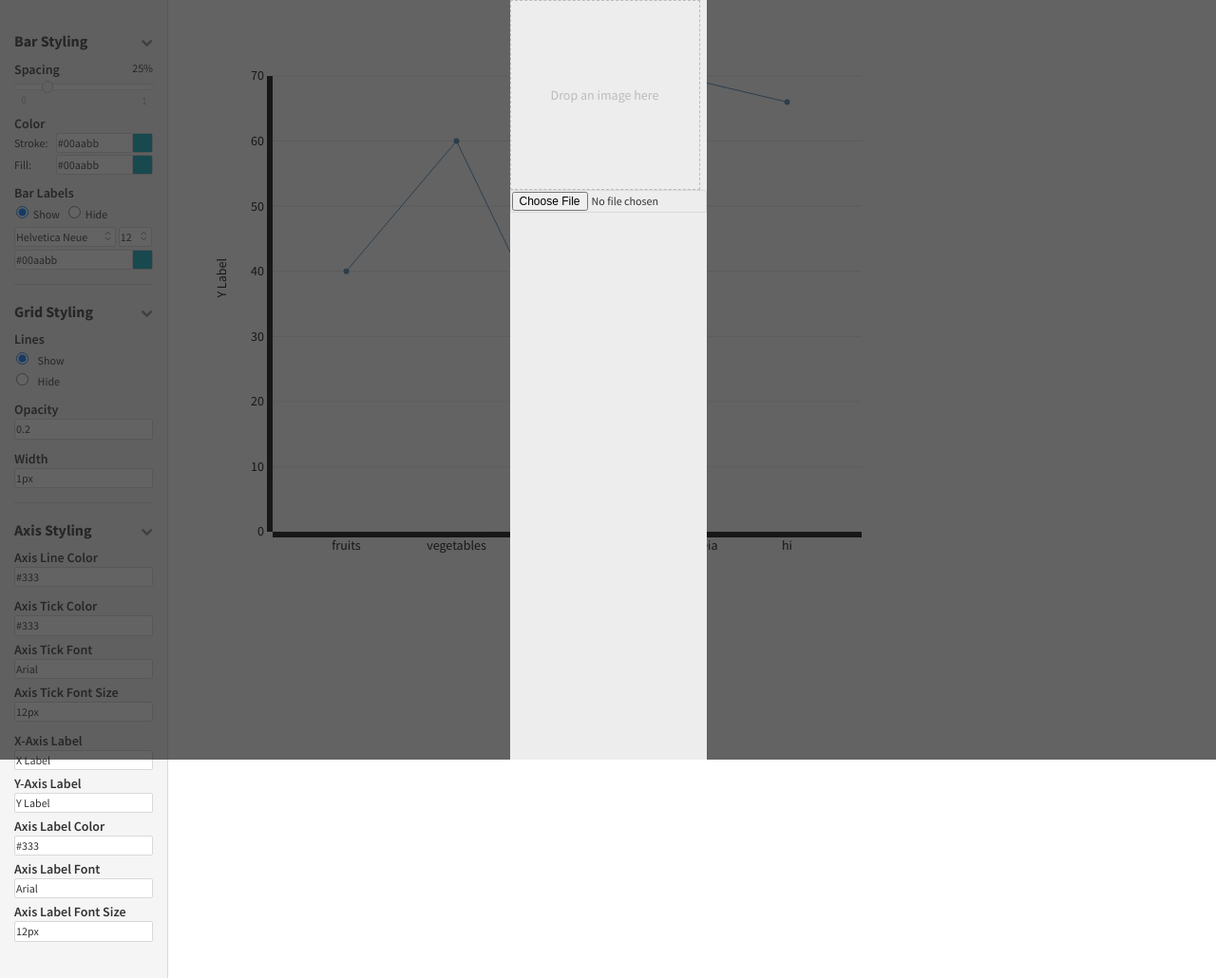
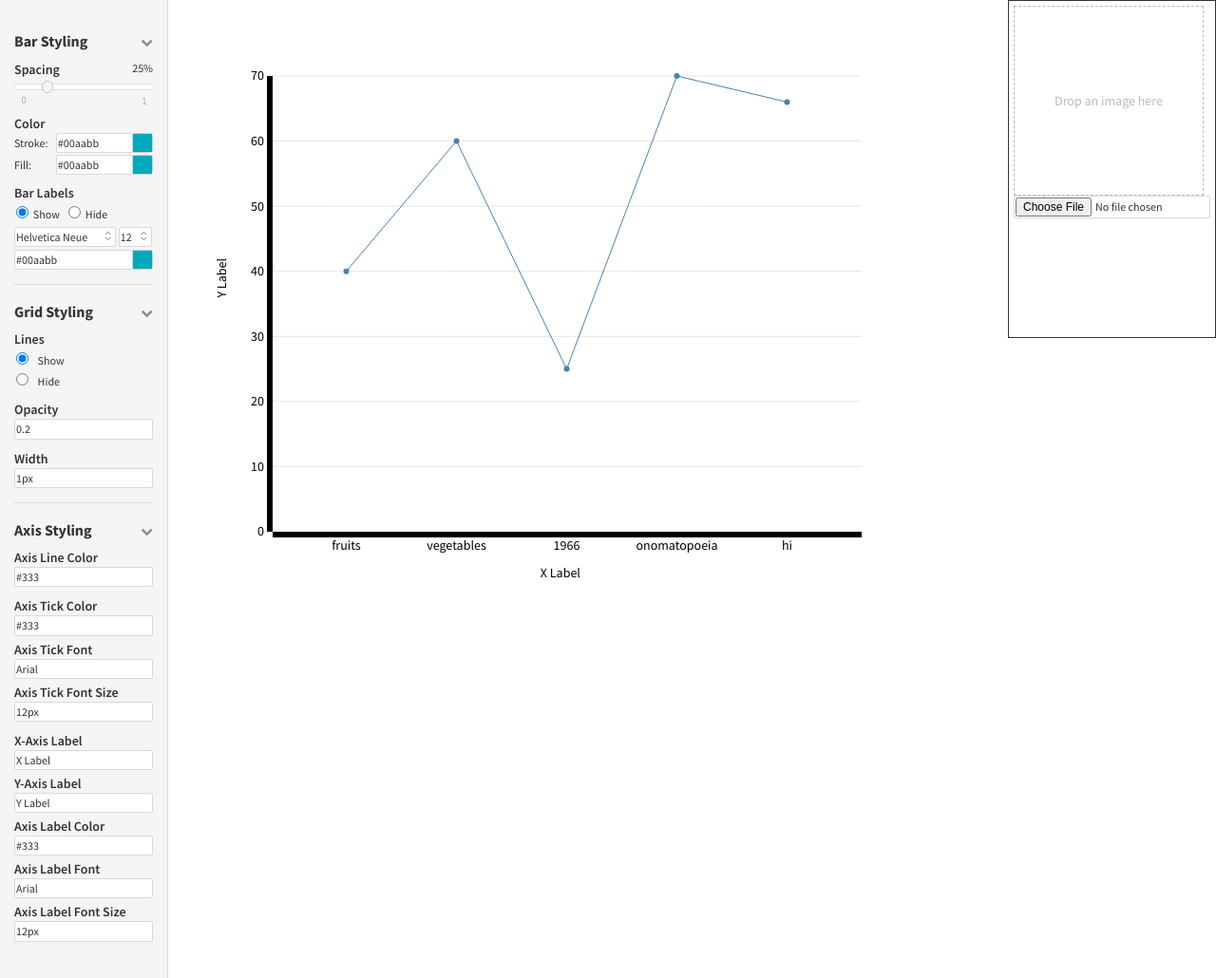
Before and after one commit to pkbriggs/project448b, a PHP site: page / in a window 1280 px wide. Shown: the whole page at 95% size. Run offline with PHP 8.4, Linux system fonts and the light colour scheme; some libraries are stand-ins or nearby versions.

Commit message:
Put image uploader on top right of page

```diff
--- a/css/style.css
+++ b/css/style.css
@@ -72,19 +72,12 @@ input[type=radio] {
 
 
 /* uploaded image things */
-.image_upload_outer_container {
-	width: 100%;
-	height: 100%;
+.image_upload_container {
+	border: 1px solid #333;
+	padding: 5px;
 	position: absolute;
-	display: flex;
-	background: rgba(33, 33, 33, 0.7);
-	z-index: 3;
-}
-
-.image_upload_container {
-	background: #ededed;
-	margin-left: auto;
-	margin-right: auto;
+	right: 0;
+	top: 0;
 }
 
 .image_upload_container {
@@ -117,6 +110,8 @@ input[type=radio] {
 .image_dominant_color {
 	width: 100px;
 	height: 100px;
+	margin-bottom: 10px;
+	margin-top: 10px;
 }
 
 .image_color_palette_color {
--- a/index.html
+++ b/index.html
@@ -30,7 +30,6 @@
     <!-- SVG stuff added here by JS -->
   </div>
 
-  <div class="image_upload_outer_container">
   <div class="image_upload_container">
     <div class="image_drag_and_drop_zone">
       <div class="drag_and_drop_label">Drop an image here</div>
@@ -40,7 +39,6 @@
     <div class="image_dominant_color"></div>
     <div class="image_color_palette_container">
       <!-- a div will be appended here for each of the colors in the palette. they each have the class "image_color_palette_color" -->
-      </div>
     </div>
   </div>
 
```
Lines whose indentation alone changed are shown as unchanged.
